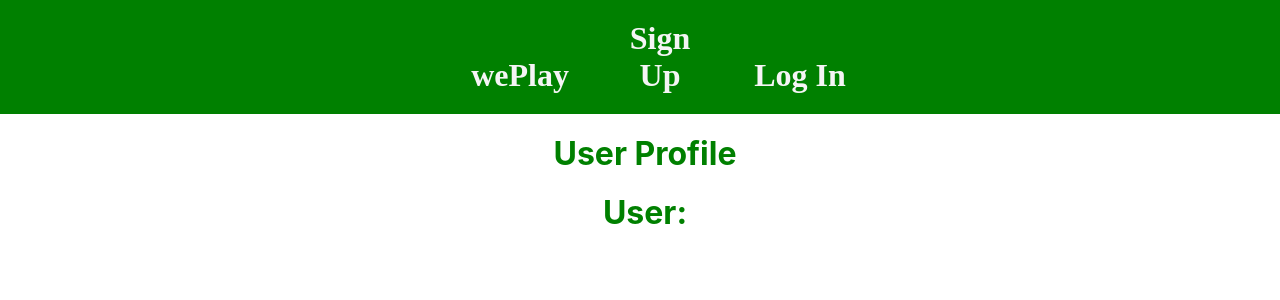
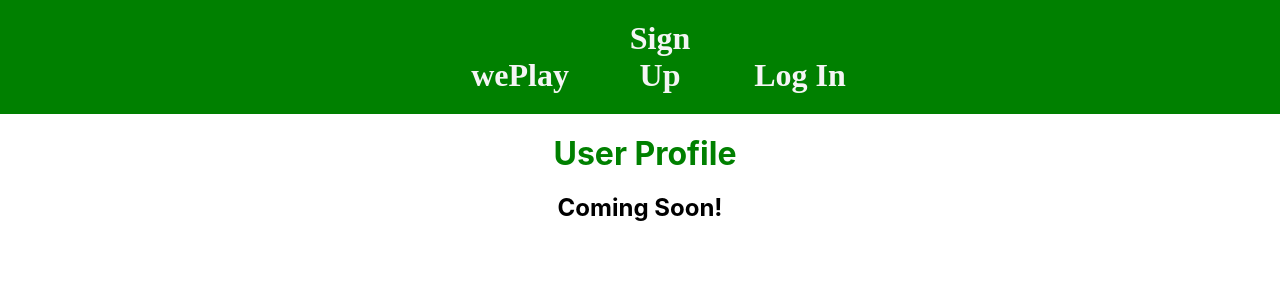
Before and after one commit to nfree33/weplay_client, a React (Create React App) app: page /profile in a window 1280 px wide. Shown: the top 300 px of the page. Built offline with nearby package versions, Linux system fonts and the light colour scheme; no server answers.

Commit message:
updated profile page

```diff
--- a/src/components/UserProfile/UserProfile.js
+++ b/src/components/UserProfile/UserProfile.js
@@ -20,7 +20,8 @@ function UserProfile(props) {
     return (
       <div>
           <h1>User Profile</h1>
-          <h1>User: {username}</h1>
+          {/* <h1>User: {username}</h1> */}
+          <h2>Coming Soon!</h2>
       </div>
     );
   }
```
